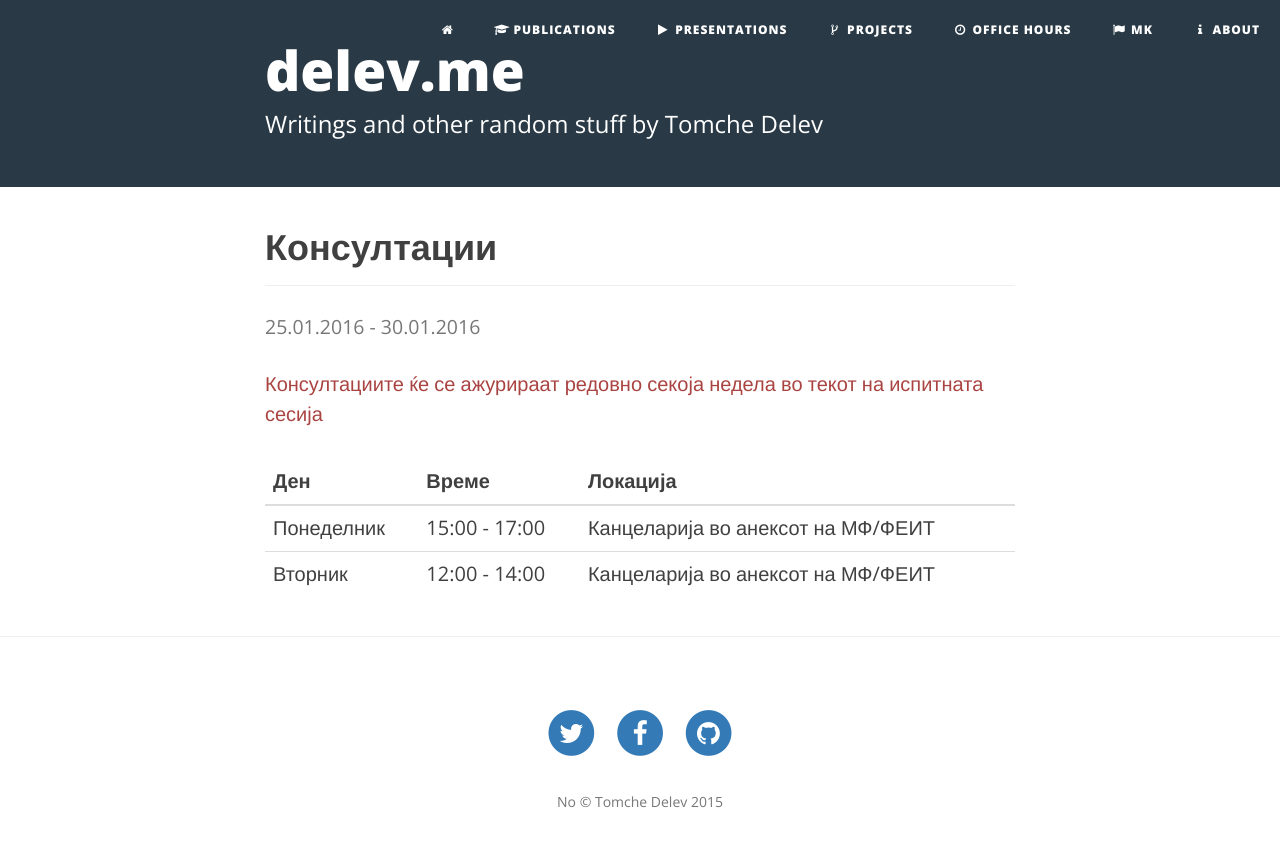
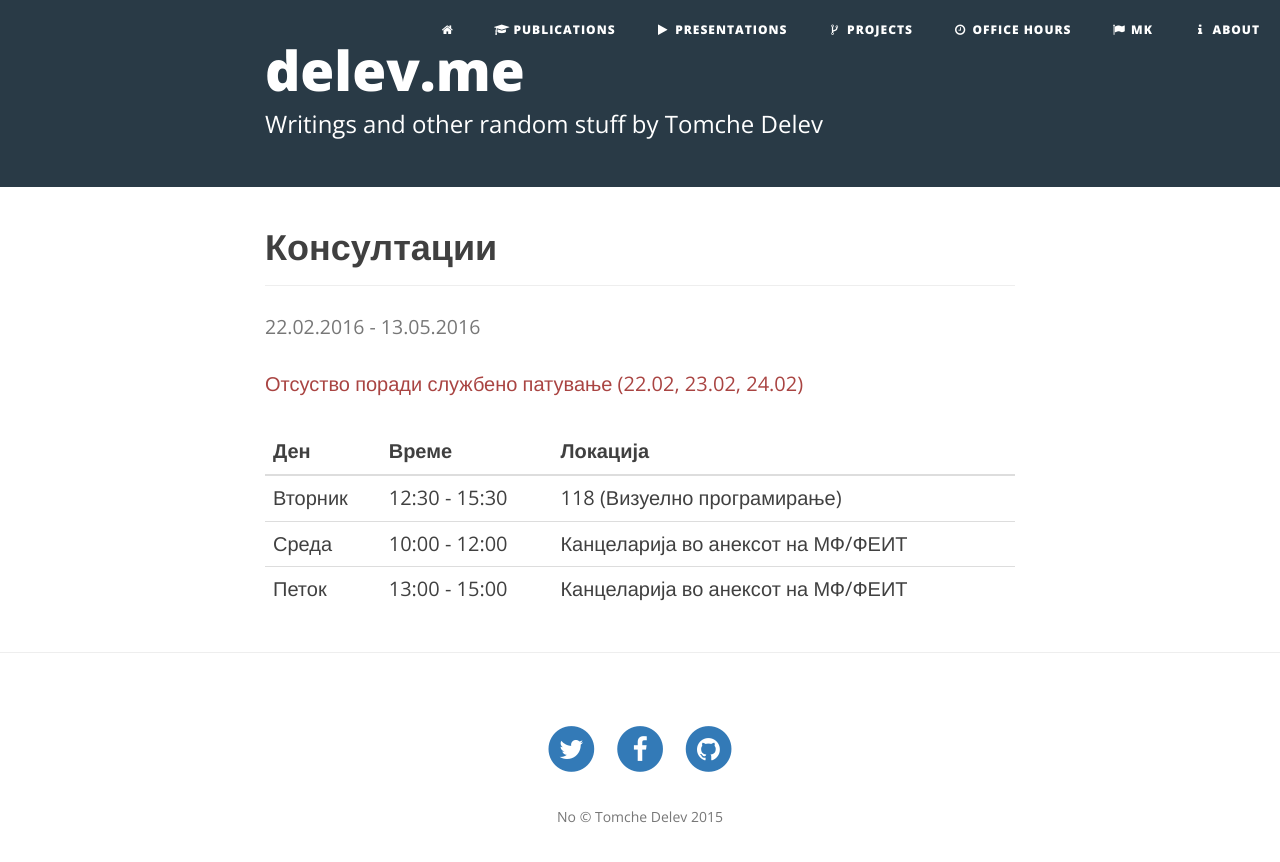
Before and after one commit to tdelev/tdelev.github.io, a Jekyll site: the page built from konsultacii.html, in a window 1280 px wide. Shown: the top 862 px of the page. Built offline with Jekyll 4.4.1, drawn with Linux system fonts in a browser that asks for light colours; nearby versions of some CDN libraries.

Commit message:
Update office hours summer 2016

```diff
--- a/_data/active.yml
+++ b/_data/active.yml
@@ -1,4 +1,4 @@
-start_date: "25.01.2016"
-end_date: "30.01.2016"
-message_mk: "Консултациите ќе се ажурираат редовно секоја недела во текот на испитната сесија"
-message_en: "The office hours will be updated regulary during the exam session"
+start_date: "22.02.2016"
+end_date: "13.05.2016"
+message_mk: "Отсуство поради службено патување (22.02, 23.02, 24.02)"
+message_en: "Absence for business trip (22.02, 23.02, 24.02)"
--- a/_data/times.yml
+++ b/_data/times.yml
@@ -1,8 +1,12 @@
-- day: Monday
-  start: "15:00"
-  end: "17:00"
+- day: Tuesday
+  start: "12:30"
+  end: "15:30"
+  location: 118 (Visual programming)
+- day: Wednesday
+  start: "10:00"
+  end: "12:00"
   location: MF Annex Office
-- day: Tuesday
-  start: "12:00"
-  end: "14:00"
+- day: Friday
+  start: "13:00"
+  end: "15:00"
   location: MF Annex Office
--- a/_data/times_mk.yml
+++ b/_data/times_mk.yml
@@ -1,9 +1,12 @@
-- day: Понеделник
-  start: "15:00"
-  end: "17:00"
+- day: Вторник
+  start: "12:30"
+  end: "15:30"
+  location: 118 (Визуелно програмирање)
+- day: Среда
+  start: "10:00"
+  end: "12:00"
   location: Канцеларија во анексот на МФ/ФЕИТ
-
-- day: Вторник
-  start: "12:00"
-  end: "14:00"
+- day: Петок
+  start: "13:00"
+  end: "15:00"
   location: Канцеларија во анексот на МФ/ФЕИТ
```
